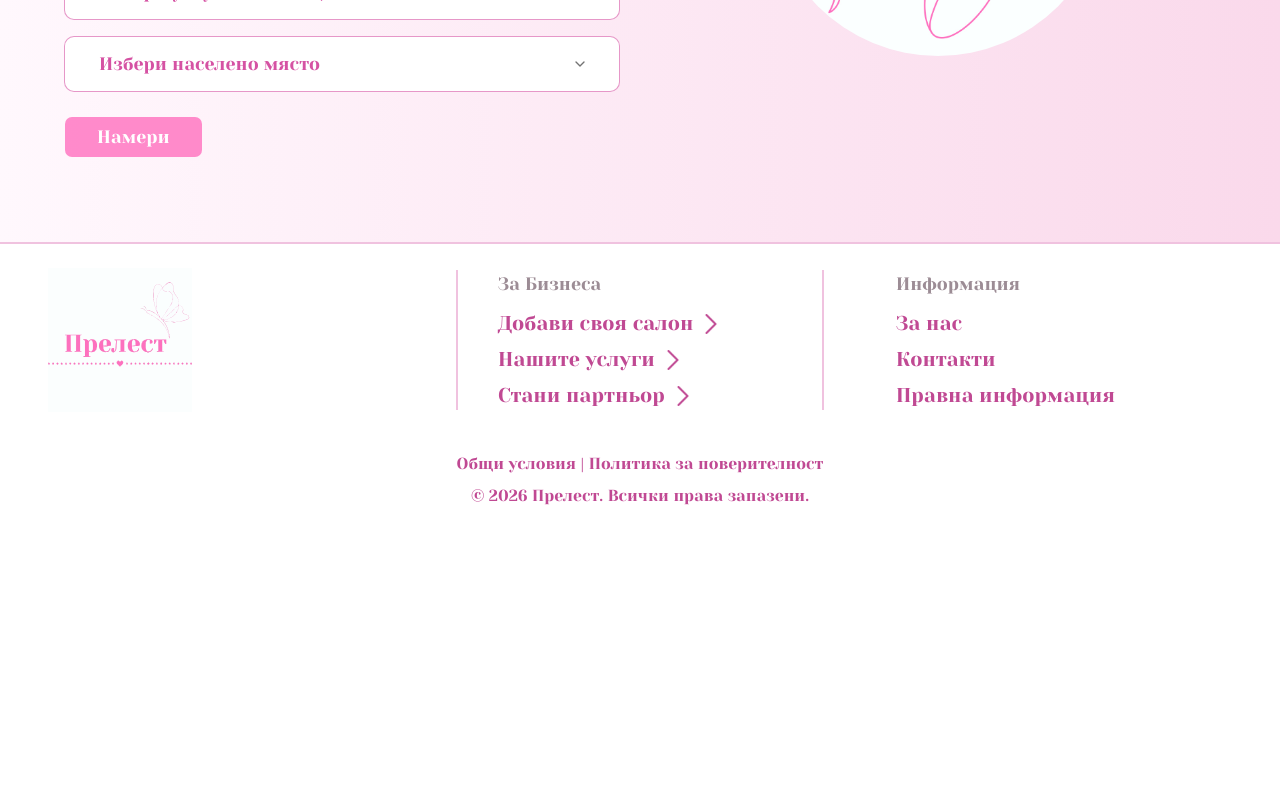
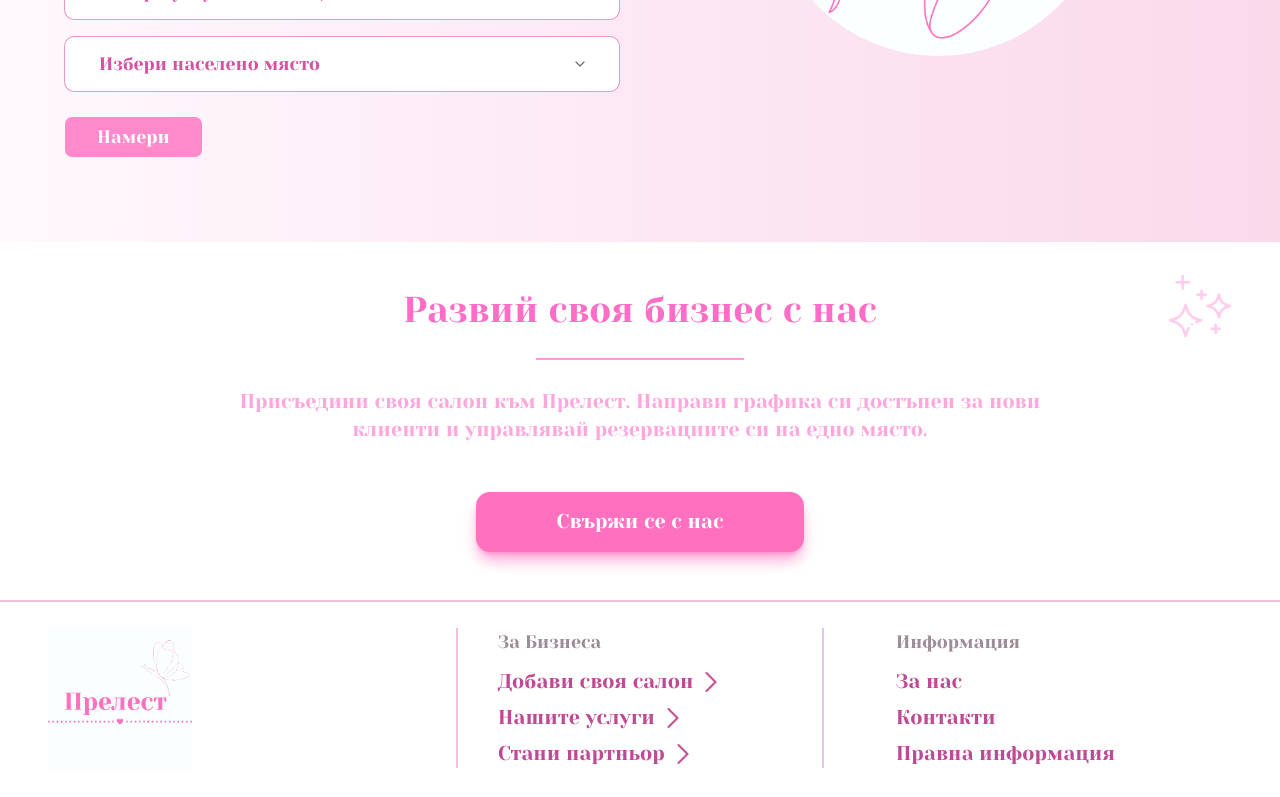
Before and after one commit to burcinismail8/prelest-fe, a Next.js app: page / in a window 1280 px wide. Shown: the part 535-1332 px from the top of the page. Before the commit the page ends 1067 px from the top, so only its background shows below. Built offline with nearby package versions, Linux system fonts and the light colour scheme.

Commit message:
Add BusinessCTA component to Home page, include shine-stars SVG icon for enhanced visual appeal and call-to-action functionality.

```diff
--- /dev/null
+++ b/app/components/home/BusinessCTA.tsx
@@ -0,0 +1,33 @@
+import Link from "next/link";
+import React from "react";
+import Image from "next/image";
+
+const BusinessCTA = () => {
+  return (
+    <div className="flex flex-col relative items-center justify-center gap-4 px-4 py-12 font-yeseva-one">
+      <Image
+        src="/icons/shine-stars.svg"
+        alt="sparkles"
+        width={80}
+        height={80}
+        className="absolute top-6 right-10"
+      />
+      <div className="flex flex-col items-center justify-center gap-4 mb-8">
+        <h3 className="text-[#FF6DC7] text-4xl">Развий своя бизнес с нас</h3>
+        <div className="w-1/6 h-0.5 bg-[#FF6DC7]/70 my-3"></div>
+        <p className="text-[#FF6DC7]/60 text-xl w-2/3 text-center">
+          Присъедини своя салон към Прелест. Направи графика си достъпен за нови
+          клиенти и управлявай резервациите си на едно място.
+        </p>
+      </div>
+      <Link
+        href="#"
+        className="bg-[#FF70BF] shadow-lg shadow-[#FF70BF]/70 rounded-xl text-xl py-4 px-20 text-white hover:bg-[#FF70BF]/80"
+      >
+        Свържи се с нас
+      </Link>
+    </div>
+  );
+};
+
+export default BusinessCTA;
--- a/app/page.tsx
+++ b/app/page.tsx
@@ -1,10 +1,12 @@
 import Image from "next/image";
 import HeroSection from "./components/home/HeroSection";
+import BusinessCTA from "./components/home/BusinessCTA";
 
 export default function Home() {
   return (
     <div>
       <HeroSection />
+      <BusinessCTA />
     </div>
   );
 }
```
Also changed, not shown: public/icons/shine-stars.svg (added).
